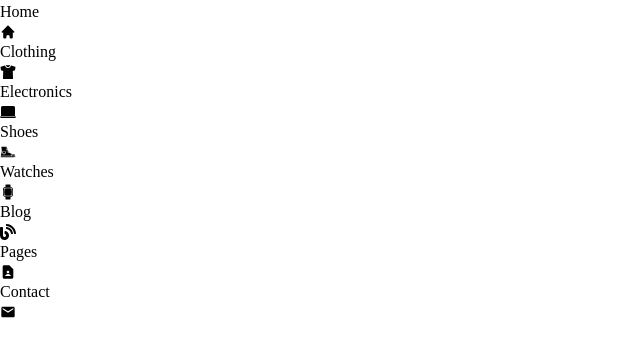
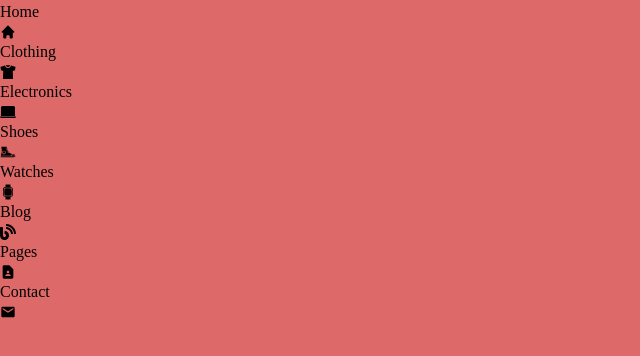
Before and after one commit to ahmeds189/shopingbag-OG-wrokshop, a React (Vite) app: page / in a window 1280 px wide. Shown: the top 356 px of the page, without its empty margins (0-640 px from the left). Built offline with nearby package versions, Linux system fonts and the light colour scheme.

Commit message:
fixing sass files

```diff
--- a/src/main.scss
+++ b/src/main.scss
@@ -1,4 +1,4 @@
-$bg: #dd6969;
+@use './scss/abstracts' as *;
 
 *,
 *::before,
@@ -26,6 +26,7 @@ body {
 body {
   line-height: 1.5;
   -webkit-font-smoothing: antialiased;
+  background-color: $bg;
 }
 /*
     6. Improve media defaults
--- /dev/null
+++ b/src/scss/abstracts/_colors.scss
@@ -0,0 +1 @@
+$bg: #dd6969;
--- /dev/null
+++ b/src/scss/abstracts/_index.scss
@@ -0,0 +1 @@
+@forward './colors';
```
